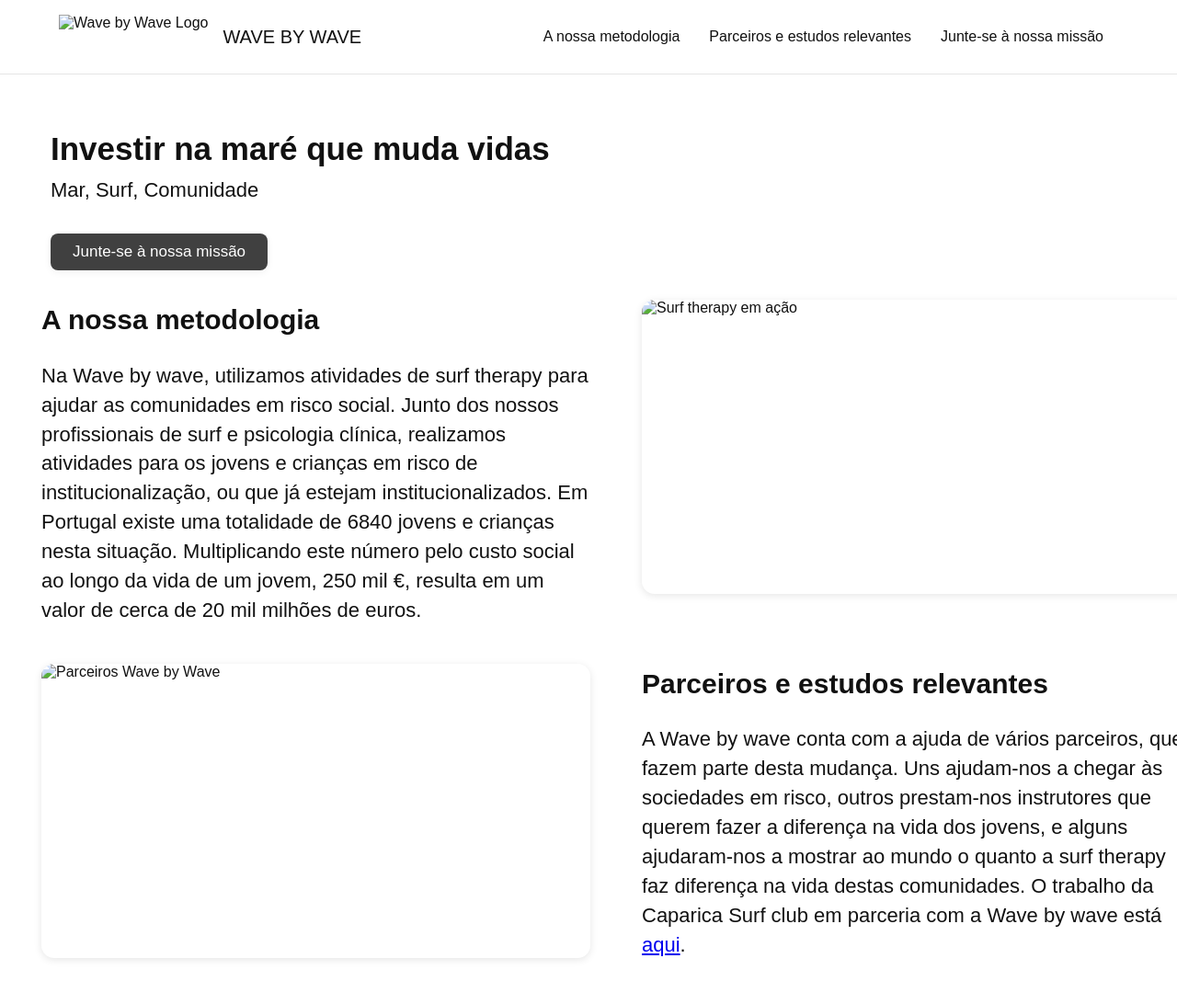
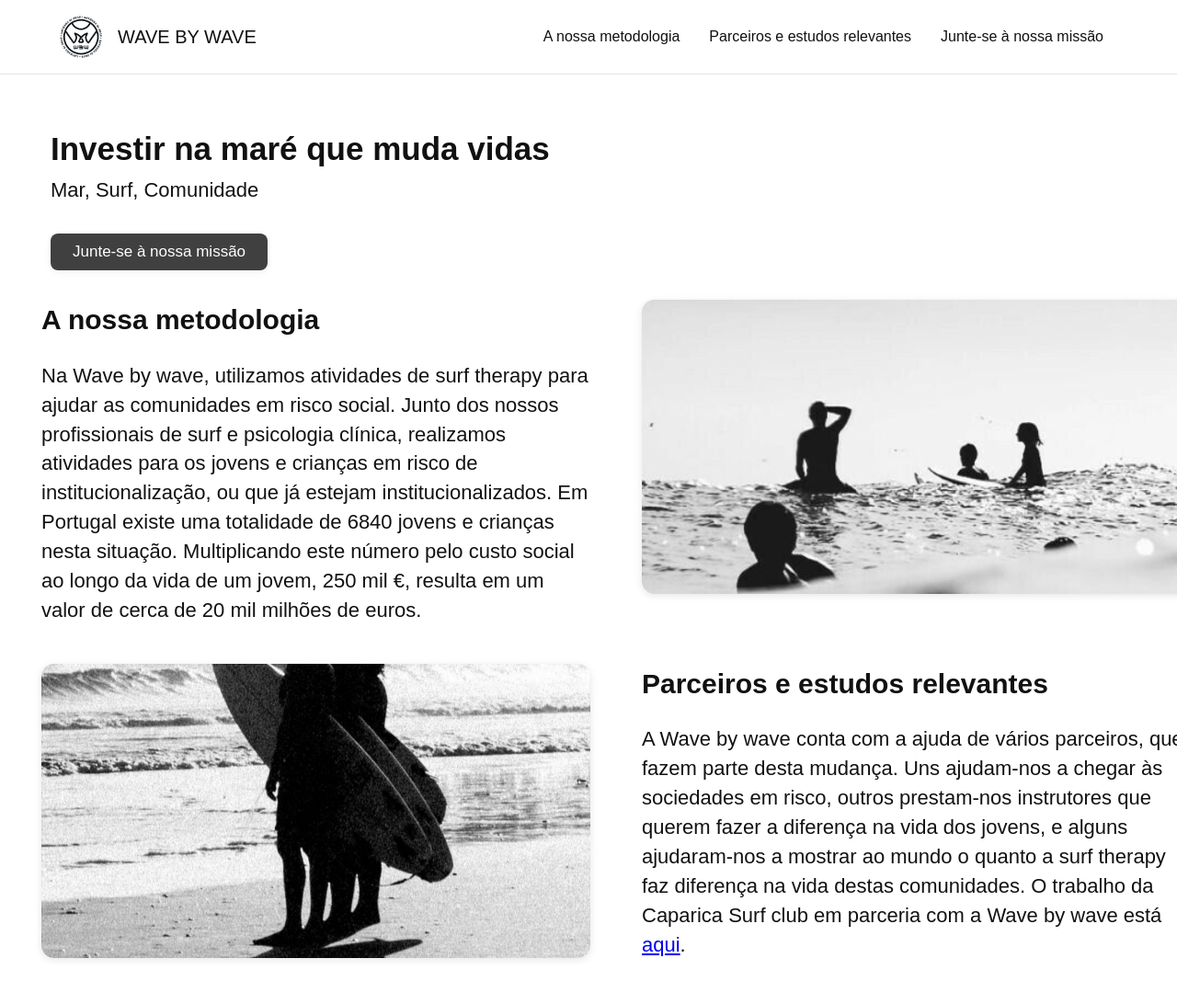
Before and after one commit to rebecamendoncamarti-cloud/landingpage_rebecamarti, a plain HTML site: page index.html in a window 1280 px wide. Shown: the top 1092 px of the page at 92% size. Drawn offline with Linux system fonts and the light colour scheme; files that its build step writes are made by us from their sources.

Commit message:
Add files via upload

```diff
--- a/index.html
+++ b/index.html
@@ -4,13 +4,13 @@
     <meta charset="UTF-8">
     <title>Investir na maré que muda vidas</title>
     <meta name="viewport" content="width=device-width, initial-scale=1.0">
-    <link rel="stylesheet" href="style.css/style.css">
+    <link rel="stylesheet" href="style/style.css">
 </head>
 <body>
     <header>
         <nav>
             <div class="logo-area">
-                <img src="Images/picture 1.png" alt="Wave by Wave Logo" class="logo">
+                <img src="Images/picture1.png" alt="Wave by Wave Logo" class="logo">
                 <span class="header-line">WAVE BY WAVE</span>
             </div>
             <ul class="menu">
@@ -36,13 +36,13 @@
                 </p>
             </div>
             <div class="content-image">
-                <img src="Images/picture 2.jpg" alt="Surf therapy em ação">
+                <img src="Images/picture2.jpg" alt="Surf therapy em ação">
             </div>
         </section>
 
         <section id="parceiros" class="content-row reverse">
             <div class="content-image">
-                <img src="Images/picture 3.jpg" alt="Parceiros Wave by Wave">
+                <img src="Images/picture3.jpg" alt="Parceiros Wave by Wave">
             </div>
             <div class="content-text">
                 <h2>Parceiros e estudos relevantes</h2>
@@ -56,7 +56,7 @@
 
         <section id="equipa" class="formrow">
             <div class="form-image">
-                <img src="Images/picture 4 .png" alt="equipa Wave by Wave">
+                <img src="Images/picture4 .png" alt="equipa Wave by Wave">
             </div>
             <form class="form" id="contactForm" autocomplete="off">
                 <h2>Junte-se à nossa missão</h2>
```
